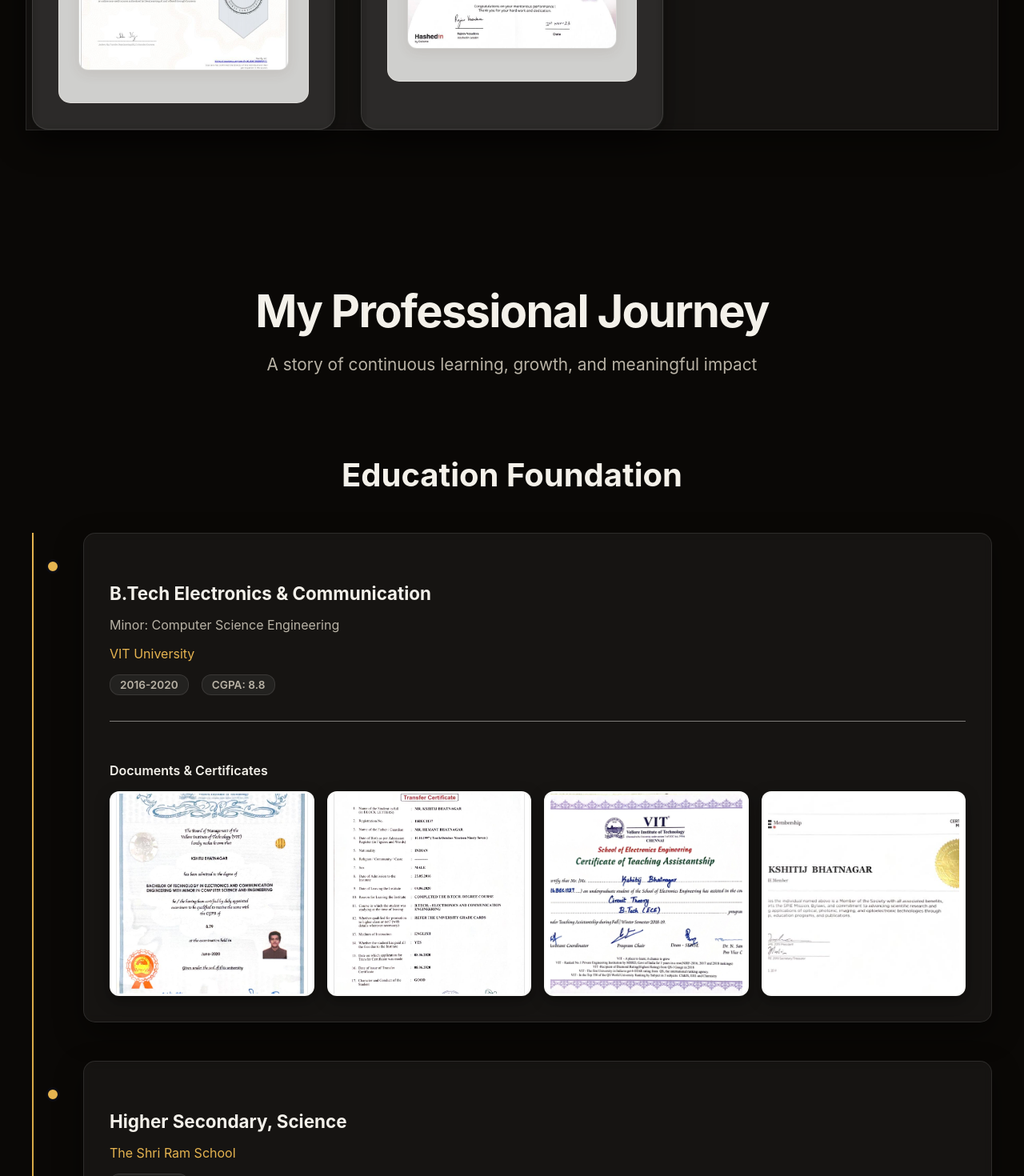
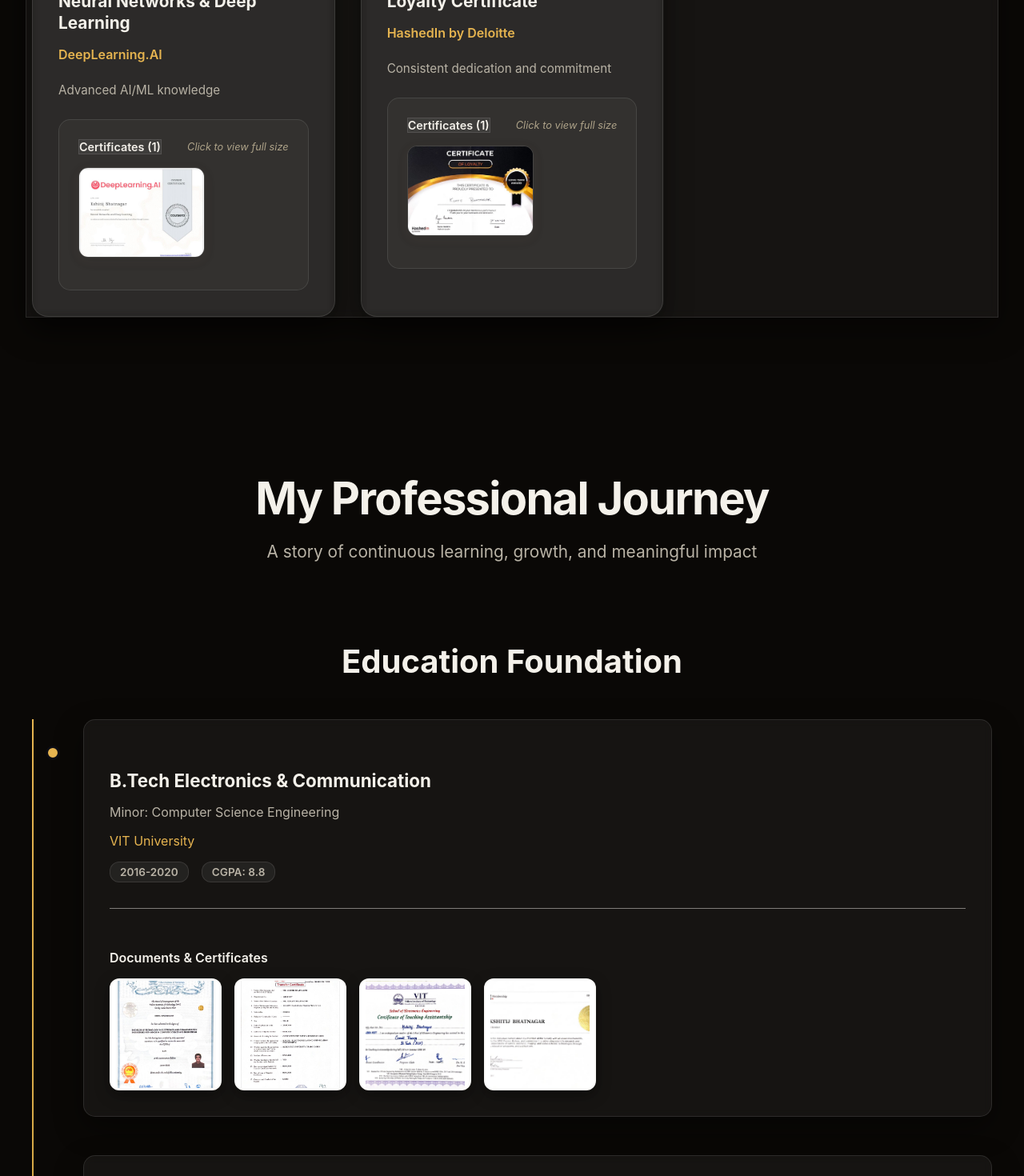
Before and after one commit to kbhatnagar97/Portfolio, a React (Vite) app: page / in a window 1280 px wide. Shown: the part 6500-7970 px from the top of the page at 80% size. Built offline with nearby package versions, Linux system fonts and the light colour scheme.

Commit message:
Fix cert panel opacity, college date legibility, cert sizing, chip spacing

```diff
--- a/src/features/landing/theme-dark.scss
+++ b/src/features/landing/theme-dark.scss
@@ -167,9 +167,9 @@
   font-size: 0.78rem;
 }
 .landing-page .enhanced-project-card .project-year {
-  background: rgba(230, 180, 80, 0.14);
-  color: var(--accent-gold);
-  border: 1px solid rgba(230, 180, 80, 0.3);
+  background: rgba(230, 180, 80, 0.18) !important;
+  color: #f2ce7d !important;
+  border: 1px solid rgba(230, 180, 80, 0.4) !important;
 }
 .landing-page .enhanced-project-card .project-complexity {
   background: rgba(255, 255, 255, 0.05);
@@ -189,16 +189,55 @@
 }
 
 // Leadership badges — consistent radius, breathing room, refined gold-tinted chips.
-.landing-page .leadership-grid {
-  gap: 1.1rem;
+.landing-page .leadership-section {
+  margin-top: 4rem;
+}
+.landing-page .leadership-section .leadership-grid {
+  gap: 1.25rem;
 }
 .landing-page .leadership-grid .leadership-badge {
   background: rgba(230, 180, 80, 0.1);
   border: 1px solid rgba(230, 180, 80, 0.28);
   color: #f0e4cc;
   border-radius: 14px;
-  padding: 1rem 1.4rem;
+  padding: 1.15rem 1.5rem;
   text-align: left;
+}
+
+// College projects — more breathing room in the grid + card.
+.landing-page .college-projects__grid {
+  gap: 1.75rem;
+}
+.landing-page .college-projects .enhanced-project-card {
+  padding: 1.75rem 1.9rem;
+}
+.landing-page .enhanced-project-card .tech-stack-title {
+  background: none;
+  border: none;
+  padding: 0;
+  color: var(--text-dark-brown);
+}
+
+// Education certificates — cap thumbnail size so a lone/paired cert doesn't balloon.
+.landing-page .timeline-item__certificates .certificates-grid {
+  grid-template-columns: repeat(auto-fill, minmax(112px, 140px));
+  justify-content: start;
+}
+
+// Achievement certificates — kill the opaque light panel; small, uniform, classy, still clickable.
+.landing-page .achievement-card__certificates {
+  background: rgba(255, 255, 255, 0.03);
+  border: 1px solid var(--border-soft);
+}
+.landing-page .achievement-card__certificates .certificates-gallery {
+  grid-template-columns: repeat(auto-fill, minmax(140px, 158px));
+  justify-content: start;
+}
+.landing-page .certificates-more {
+  border-top-color: var(--border-soft);
+}
+.landing-page .certificate-image {
+  object-position: top;
 }
 // #endregion
 
@@ -332,6 +371,20 @@
 }
 .landing-page .certificate-container .certificate-number {
   display: none !important;
+}
+// "Click to view full size" hint + "+N more" — clearly legible, not muddy chips.
+.landing-page .certificates-hint {
+  background: none;
+  border: none;
+  padding: 0;
+  color: #cdbf9f !important;
+  opacity: 1;
+  font-style: italic;
+}
+.landing-page .more-indicator {
+  background: rgba(230, 180, 80, 0.12);
+  border: 1px solid rgba(230, 180, 80, 0.3);
+  color: #f2ce7d !important;
 }
 .landing-page .file-viewer-modal__backdrop {
   background: rgba(4, 4, 8, 0.8);
```
